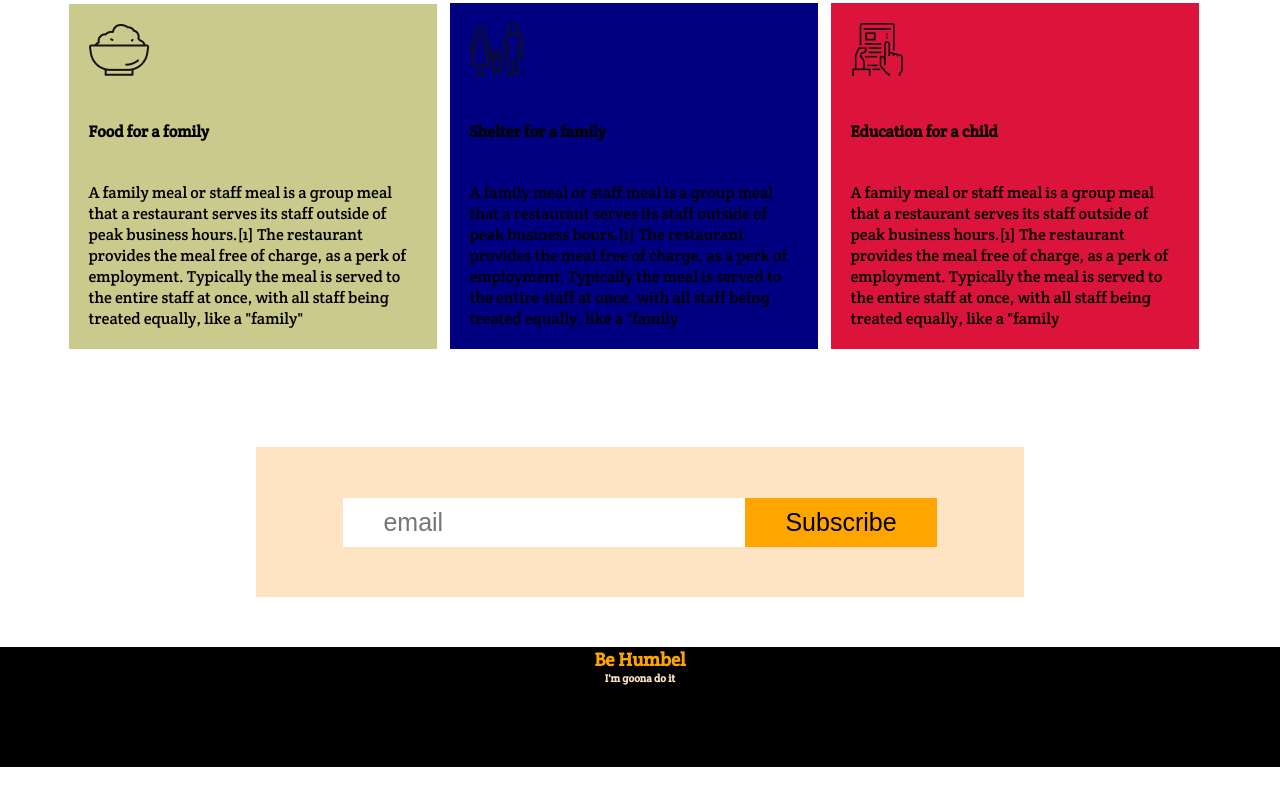
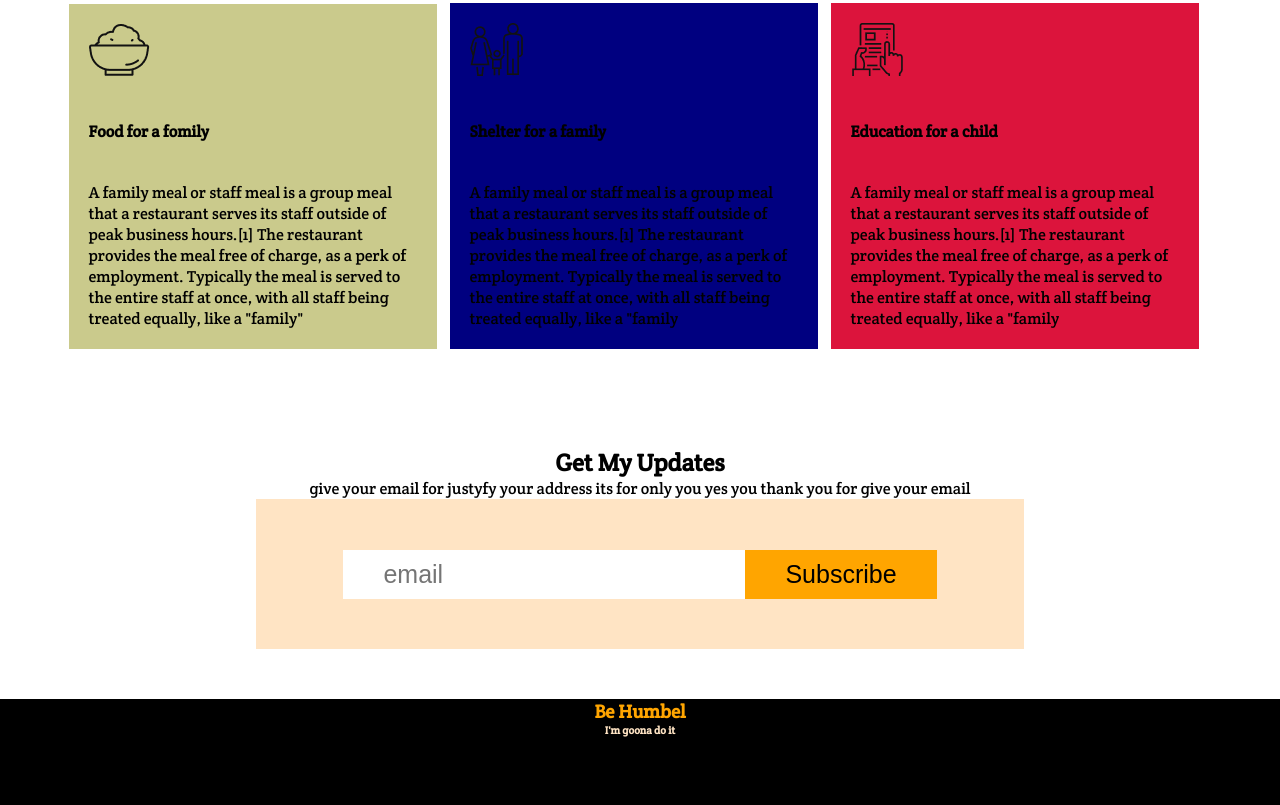
Before and after one commit to kowsarahammd80/donate-web, a plain HTML site: page index.html in a window 1280 px wide. Shown: the part 1154-1959 px from the top of the page. Before the commit the page ends 1921 px from the top, so only its background shows below. Drawn offline with Linux system fonts and the light colour scheme.

Commit message:
last finish

```diff
--- a/index.html
+++ b/index.html
@@ -92,6 +92,12 @@
 
     </section>
 
+    <section>
+      <div class="extra-marks">
+        <h1>Get My Updates</h1>
+        <p>give your email for justyfy your address its for only you yes you thank you for give your email</p>
+      </div>
+    </section>
 
     <section>
 
--- a/style.css
+++ b/style.css
@@ -188,7 +188,9 @@ h6{
   text-align: center;
   color: bisque;
 }
-.extra{
-  display: flex;
+.extra-marks{
+  text-align: center;
+
+  padding-bottom: 10px 0;
 
 }
```
